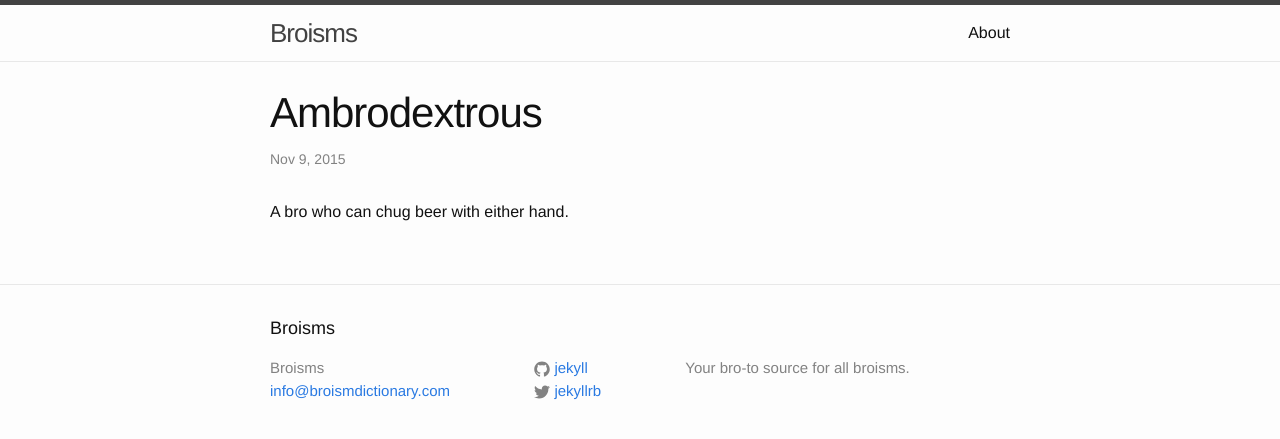
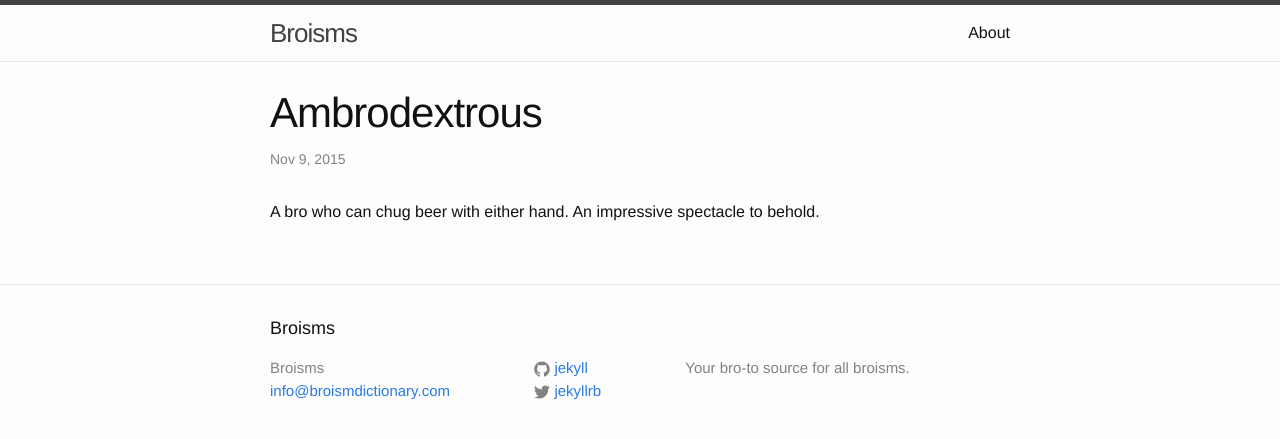
Before and after one commit to lukebonucci/broismdictionary.github.io, a Jekyll site: the page built from _posts/2015-11-09-ambrodextrous.md, in a window 1280 px wide. Shown: the top 439 px of the page. Built offline with Jekyll 4.4.1, drawn with Linux system fonts in a browser that asks for light colours.

Commit message:
Created 2015-11-09-ambrodextrous.md

```diff
--- a/_posts/2015-11-09-ambrodextrous.md
+++ b/_posts/2015-11-09-ambrodextrous.md
@@ -3,4 +3,4 @@ published: true
 layout: post
 ---
 
-A bro who can chug beer with either hand.
+A bro who can chug beer with either hand. An impressive spectacle to behold.
```
